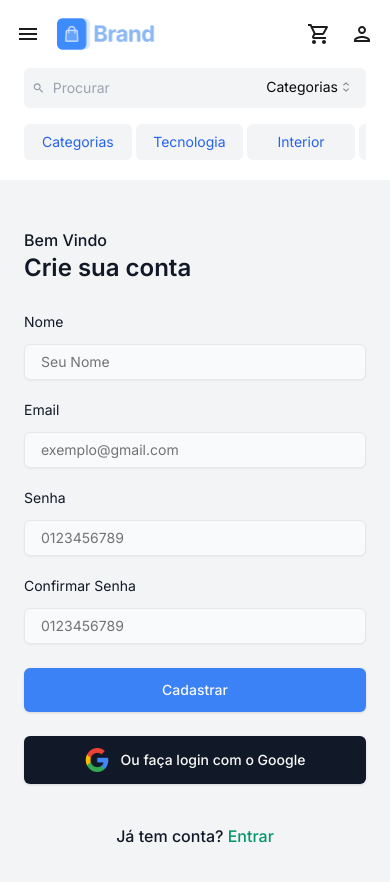
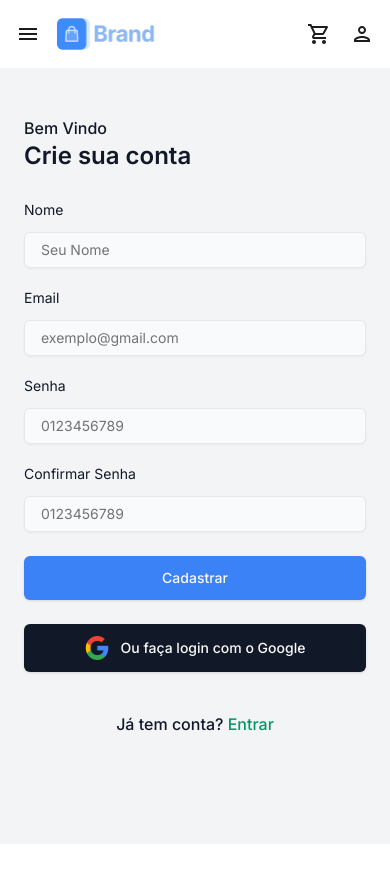
Before and after one commit to SammyFerreiraa/front-end-ecommerce, a Next.js app: page /auth/register in a window 390 px wide. Shown: the top 882 px of the page. After the commit the page ends 844 px from the top, so only its background shows below. Built offline with nearby package versions, Linux system fonts and the light colour scheme; no server answers.

Commit message:
:recycle: refactor: Hide register form in mobile view

```diff
--- a/src/components/header/Header.tsx
+++ b/src/components/header/Header.tsx
@@ -127,7 +127,9 @@ const Header = () => {
       <div
         className={`mb-5 px-2 md:hidden ${pathname === '/cart' && 'hidden'}  ${
           pathname === '/favorites' && 'hidden'
-        } ${pathname === '/auth' && 'hidden'}`}
+        } ${pathname === '/auth' && 'hidden'} ${
+          pathname === '/auth/register' && 'hidden'
+        }`}
       >
         <form
           className="flex h-10 w-full flex-row items-center gap-2 rounded-md bg-gray-100 pl-2"
```
